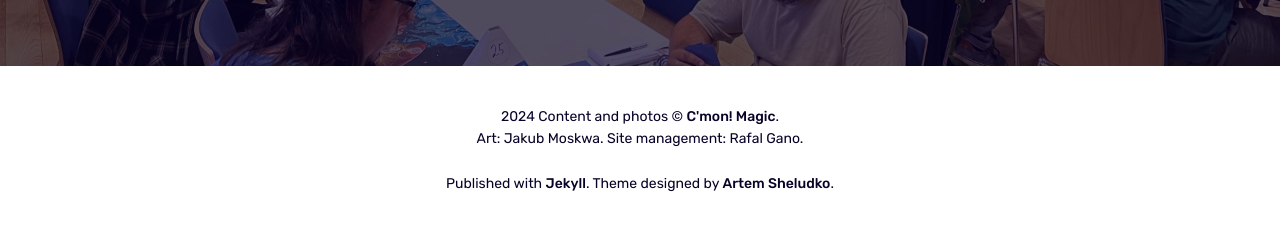
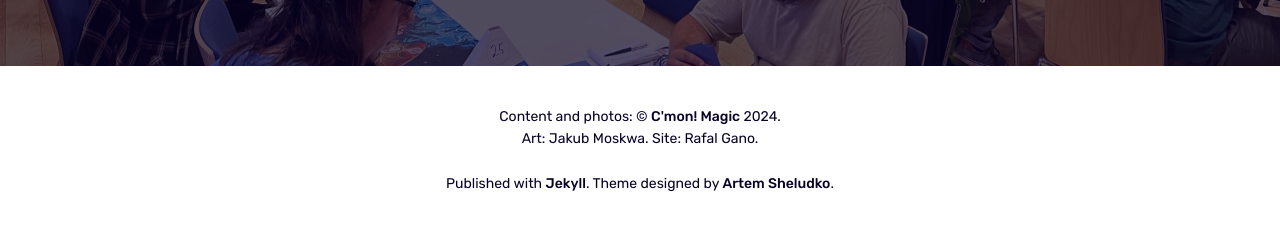
Before and after one commit to ganiwo/cmonmagic, a Jekyll site: the page built from index.html, in a window 1280 px wide. Shown: the part 1058-1290 px from the top of the page. Built offline with Jekyll 4.4.1, drawn with Linux system fonts in a browser that asks for light colours.

Commit message:
Update footer.html

```diff
--- a/_includes/footer.html
+++ b/_includes/footer.html
@@ -30,7 +30,7 @@
   <div class="container">
     <div class="row">
       <div class="col col-12">
-        <div class="copyright">{{site.time | date: '%Y'}} Content and photos &copy; <a href="/">{{site.data.settings.title}}</a>.<br />Art: Jakub Moskwa. Site management: Rafal Gano.<br /><br />Published with <a href="https://jekyllrb.com/">Jekyll</a>. Theme designed by <a href="https://jekyllthemes.io/developers/artem-sheludko">Artem Sheludko</a>.</div>
+        <div class="copyright">Content and photos: &copy; <a href="/">{{site.data.settings.title}}</a> {{site.time | date: '%Y'}}.<br />Art: Jakub Moskwa. Site: Rafal Gano.<br /><br />Published with <a href="https://jekyllrb.com/">Jekyll</a>. Theme designed by <a href="https://jekyllthemes.io/developers/artem-sheludko">Artem Sheludko</a>.</div>
       </div>
     </div>
   </div>
```
